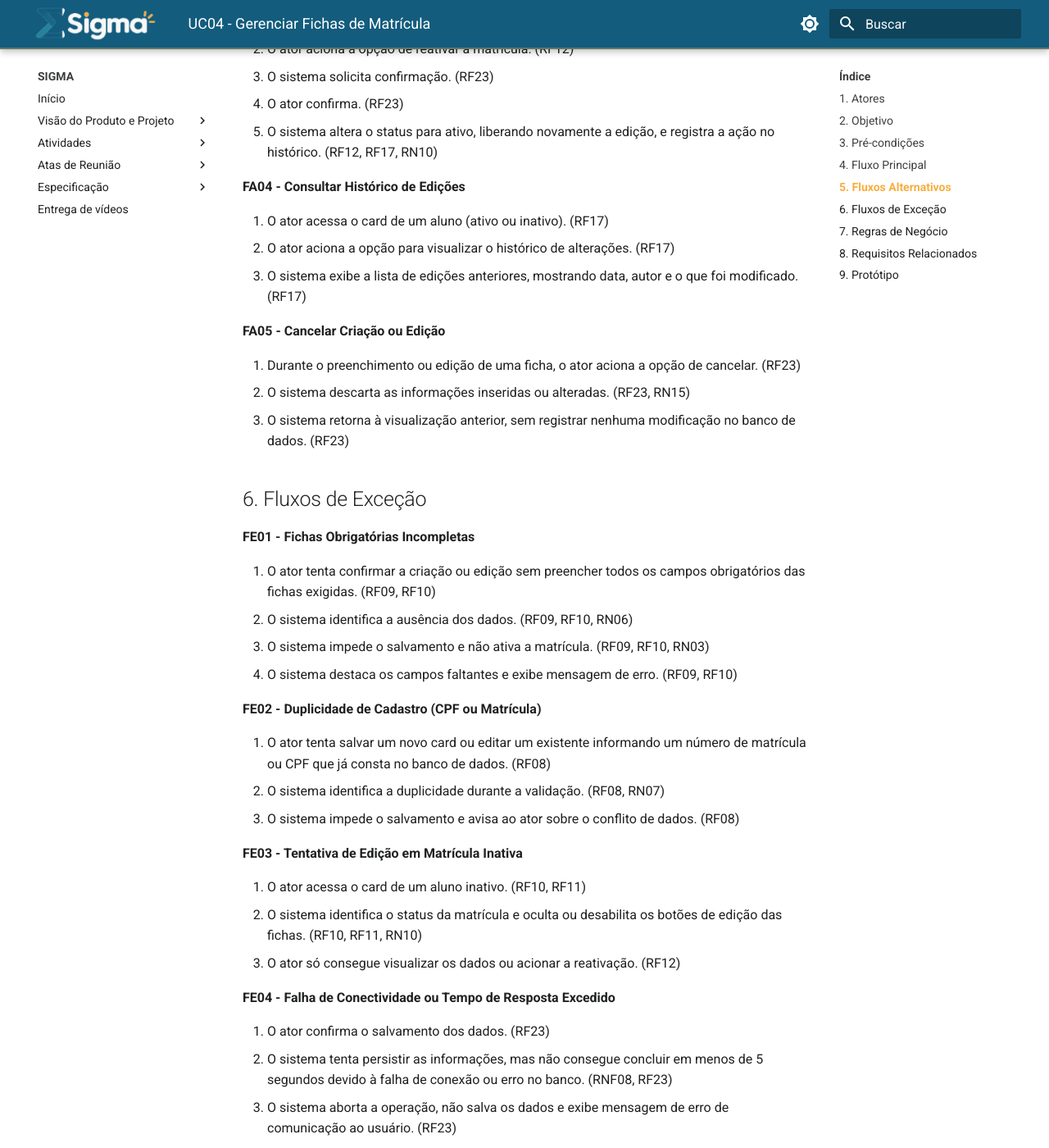
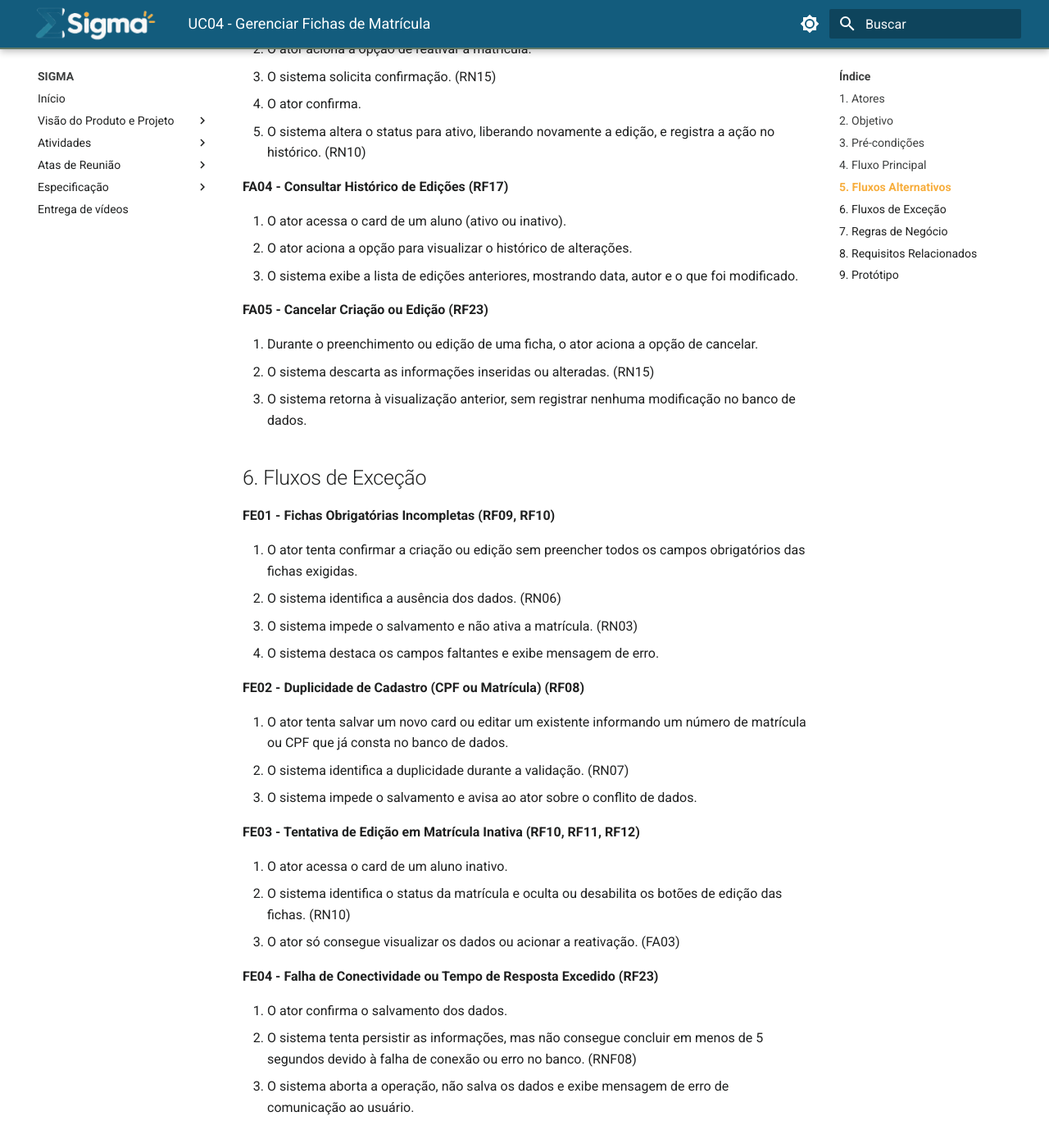
Before and after one commit to mdsreq-fga-unb/REQ-2026.2-T01-Sigma, an MkDocs documentation site: the page built from docs/doc-visao/casos-uso/uc04.md, in a window 1280 px wide and 1400 px high, scrolled down 2132 px. Shown: the whole window at 82% size. Built offline with MkDocs 1.6.1 and Material for MkDocs 9.7.7, drawn with Linux system fonts in a browser that asks for light colours; some of the changed text lies outside the part shown.

Commit message:
fix: corrige documentação de casos de uso conforme a issue 28 de correção

```diff
--- a/docs/doc-visao/casos-uso/uc04.md
+++ b/docs/doc-visao/casos-uso/uc04.md
@@ -21,86 +21,86 @@
 
 ## 4. Fluxo Principal
 
-**FP01 - Cadastrar Card de Aluno e Preencher Fichas**
+**FP01 - Cadastrar Card de Aluno e Preencher Fichas (RF08, RF09, RF23)**
 
-1. O ator acessa a seção de gerenciamento de matrículas e seleciona a opção para criar um novo card. (RF08)
-2. O sistema apresenta o formulário inicial para os dados do aluno. (RF08)
-3. O ator preenche os dados cadastrais básicos do aluno. (RF08)
-4. O sistema avança para as abas ou seções de preenchimento das fichas obrigatórias (Socioeconômica, Imagem, Saída, Compromisso Escolar, Requerimento). (RF09)
-5. O ator preenche todas as informações necessárias nas fichas. (RF09)
-6. O ator aciona a opção de salvar os dados. (RF23)
-7. O sistema solicita a confirmação do salvamento. (RF23, RN15)
-8. O ator confirma a operação. (RF23)
-9. O sistema valida todos os campos obrigatórios e verifica se não há conflitos de duplicidade. (RF08, RF09, RN06, RN07)
-10. O sistema registra o card do aluno e as fichas preenchidas no banco de dados em menos de 5 segundos. (RNF08, RNF01)
-11. O sistema altera o status da matrícula para ativa e exibe mensagem de sucesso. (RF08, RN01, RN03)
+1. O ator acessa a seção de gerenciamento de matrículas e seleciona a opção para criar um novo card.
+2. O sistema apresenta o formulário inicial para os dados do aluno.
+3. O ator preenche os dados cadastrais básicos do aluno.
+4. O sistema avança para as abas ou seções de preenchimento das fichas obrigatórias (Socioeconômica, Imagem, Saída, Compromisso Escolar, Requerimento).
+5. O ator preenche todas as informações necessárias nas fichas.
+6. O ator aciona a opção de salvar os dados.
+7. O sistema solicita a confirmação do salvamento. (RN15, FA05)
+8. O ator confirma a operação.
+9. O sistema valida todos os campos obrigatórios e verifica se não há conflitos de duplicidade. (RN06, RN07, FE01, FE02)
+10. O sistema registra o card do aluno e as fichas preenchidas no banco de dados em menos de 5 segundos. (RNF08, RNF01, FE04)
+11. O sistema altera o status da matrícula para ativa e exibe mensagem de sucesso. (RN01, RN03)
 
 ## 5. Fluxos Alternativos
 
-**FA01 - Editar Fichas de Matrícula**
+**FA01 - Editar Fichas de Matrícula (RF10, RF17, RF23)**
 
-1. O ator acessa a lista de cards de matrícula e seleciona um aluno com matrícula ativa. (RF10)
-2. O ator aciona a opção de edição. (RF10)
-3. O sistema carrega os dados atuais das fichas. (RF10)
-4. O ator altera as informações desejadas. (RF10)
-5. O ator aciona a opção de salvar e confirma a operação. (RF23, RN15)
-6. O sistema valida os campos, registra o novo estado no banco e salva um registro no histórico de edições do card. (RF10, RF17)
-7. O sistema exibe mensagem de sucesso. (RF10)
+1. O ator acessa a lista de cards de matrícula e seleciona um aluno com matrícula ativa. (FE03)
+2. O ator aciona a opção de edição.
+3. O sistema carrega os dados atuais das fichas.
+4. O ator altera as informações desejadas.
+5. O ator aciona a opção de salvar e confirma a operação. (RN15)
+6. O sistema valida os campos, registra o novo estado no banco e salva um registro no histórico de edições do card. (RN06, FE01, FE02, FE04)
+7. O sistema exibe mensagem de sucesso.
 
-**FA02 - Inativar Matrícula (Pós-MVP)**
+**FA02 - Inativar Matrícula (Pós-MVP) (RF11, RF17, RF23)**
 
-1. O ator acessa a lista de cards e seleciona um aluno. (RF11)
-2. O ator aciona a opção de inativar a matrícula. (RF11)
-3. O sistema solicita confirmação para a inativação. (RF23)
-4. O ator confirma. (RF23)
-5. O sistema altera o status do card para inativo, bloqueando futuras edições, e salva a alteração no histórico. (RF11, RF17, RN10)
+1. O ator acessa a lista de cards e seleciona um aluno.
+2. O ator aciona a opção de inativar a matrícula.
+3. O sistema solicita confirmação para a inativação. (RN15)
+4. O ator confirma.
+5. O sistema altera o status do card para inativo, bloqueando futuras edições, e salva a alteração no histórico. (RN10)
 
-**FA03 - Reativar Matrícula (Pós-MVP)**
+**FA03 - Reativar Matrícula (Pós-MVP) (RF12, RF17, RF23)**
 
-1. O ator busca por um aluno com status inativo e acessa seu card. (RF12)
-2. O ator aciona a opção de reativar a matrícula. (RF12)
-3. O sistema solicita confirmação. (RF23)
-4. O ator confirma. (RF23)
-5. O sistema altera o status para ativo, liberando novamente a edição, e registra a ação no histórico. (RF12, RF17, RN10)
+1. O ator busca por um aluno com status inativo e acessa seu card.
+2. O ator aciona a opção de reativar a matrícula.
+3. O sistema solicita confirmação. (RN15)
+4. O ator confirma.
+5. O sistema altera o status para ativo, liberando novamente a edição, e registra a ação no histórico. (RN10)
 
-**FA04 - Consultar Histórico de Edições**
+**FA04 - Consultar Histórico de Edições (RF17)**
 
-1. O ator acessa o card de um aluno (ativo ou inativo). (RF17)
-2. O ator aciona a opção para visualizar o histórico de alterações. (RF17)
-3. O sistema exibe a lista de edições anteriores, mostrando data, autor e o que foi modificado. (RF17)
+1. O ator acessa o card de um aluno (ativo ou inativo).
+2. O ator aciona a opção para visualizar o histórico de alterações.
+3. O sistema exibe a lista de edições anteriores, mostrando data, autor e o que foi modificado.
 
-**FA05 - Cancelar Criação ou Edição**
+**FA05 - Cancelar Criação ou Edição (RF23)**
 
-1. Durante o preenchimento ou edição de uma ficha, o ator aciona a opção de cancelar. (RF23)
-2. O sistema descarta as informações inseridas ou alteradas. (RF23, RN15)
-3. O sistema retorna à visualização anterior, sem registrar nenhuma modificação no banco de dados. (RF23)
+1. Durante o preenchimento ou edição de uma ficha, o ator aciona a opção de cancelar.
+2. O sistema descarta as informações inseridas ou alteradas. (RN15)
+3. O sistema retorna à visualização anterior, sem registrar nenhuma modificação no banco de dados.
 
 ## 6. Fluxos de Exceção
 
-**FE01 - Fichas Obrigatórias Incompletas**
+**FE01 - Fichas Obrigatórias Incompletas (RF09, RF10)**
 
-1. O ator tenta confirmar a criação ou edição sem preencher todos os campos obrigatórios das fichas exigidas. (RF09, RF10)
-2. O sistema identifica a ausência dos dados. (RF09, RF10, RN06)
-3. O sistema impede o salvamento e não ativa a matrícula. (RF09, RF10, RN03)
-4. O sistema destaca os campos faltantes e exibe mensagem de erro. (RF09, RF10)
+1. O ator tenta confirmar a criação ou edição sem preencher todos os campos obrigatórios das fichas exigidas.
+2. O sistema identifica a ausência dos dados. (RN06)
+3. O sistema impede o salvamento e não ativa a matrícula. (RN03)
+4. O sistema destaca os campos faltantes e exibe mensagem de erro.
 
-**FE02 - Duplicidade de Cadastro (CPF ou Matrícula)**
+**FE02 - Duplicidade de Cadastro (CPF ou Matrícula) (RF08)**
 
-1. O ator tenta salvar um novo card ou editar um existente informando um número de matrícula ou CPF que já consta no banco de dados. (RF08)
-2. O sistema identifica a duplicidade durante a validação. (RF08, RN07)
-3. O sistema impede o salvamento e avisa ao ator sobre o conflito de dados. (RF08)
+1. O ator tenta salvar um novo card ou editar um existente informando um número de matrícula ou CPF que já consta no banco de dados.
+2. O sistema identifica a duplicidade durante a validação. (RN07)
+3. O sistema impede o salvamento e avisa ao ator sobre o conflito de dados.
 
-**FE03 - Tentativa de Edição em Matrícula Inativa**
+**FE03 - Tentativa de Edição em Matrícula Inativa (RF10, RF11, RF12)**
 
-1. O ator acessa o card de um aluno inativo. (RF10, RF11)
-2. O sistema identifica o status da matrícula e oculta ou desabilita os botões de edição das fichas. (RF10, RF11, RN10)
-3. O ator só consegue visualizar os dados ou acionar a reativação. (RF12)
+1. O ator acessa o card de um aluno inativo.
+2. O sistema identifica o status da matrícula e oculta ou desabilita os botões de edição das fichas. (RN10)
+3. O ator só consegue visualizar os dados ou acionar a reativação. (FA03)
 
-**FE04 - Falha de Conectividade ou Tempo de Resposta Excedido**
+**FE04 - Falha de Conectividade ou Tempo de Resposta Excedido (RF23)**
 
-1. O ator confirma o salvamento dos dados. (RF23)
-2. O sistema tenta persistir as informações, mas não consegue concluir em menos de 5 segundos devido à falha de conexão ou erro no banco. (RNF08, RF23)
-3. O sistema aborta a operação, não salva os dados e exibe mensagem de erro de comunicação ao usuário. (RF23)
+1. O ator confirma o salvamento dos dados.
+2. O sistema tenta persistir as informações, mas não consegue concluir em menos de 5 segundos devido à falha de conexão ou erro no banco. (RNF08)
+3. O sistema aborta a operação, não salva os dados e exibe mensagem de erro de comunicação ao usuário.
 
 ## 7. Regras de Negócio
 
```
Also changed, not shown: docs/doc-visao/casos-uso/uc03.md (+38 -38 lines), docs/doc-visao/casos-uso/uc05.md (+21 -21 lines), docs/doc-visao/casos-uso/uc06.md (+46 -46 lines), docs/doc-visao/casos-uso/uc07.md (+16 -16 lines), docs/doc-visao/casos-uso/uc08.md (+37 -37 lines).
